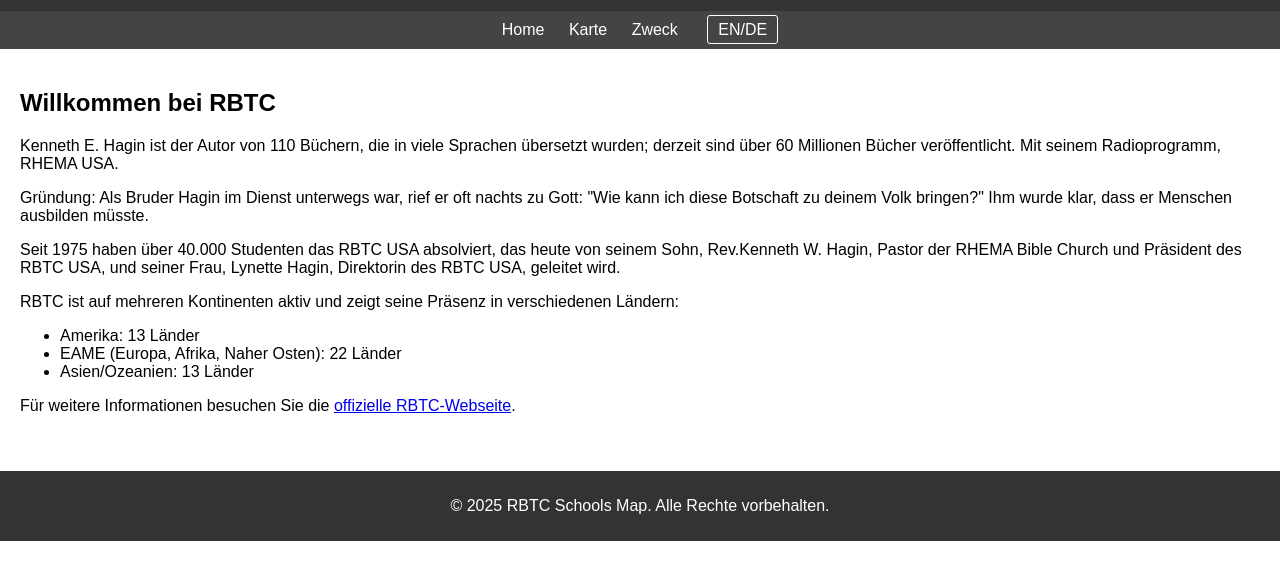
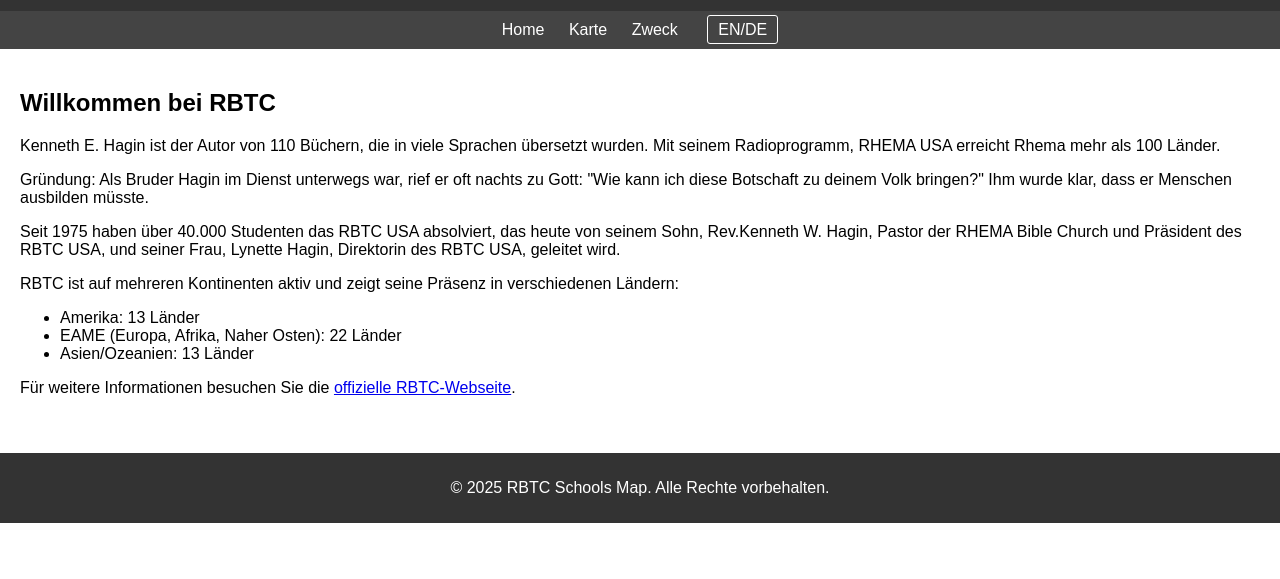
Before and after one commit to BeniB-code/RBTC-Worldmap, a plain HTML site: page index.html in a window 1280 px wide. Shown: the part 89-668 px from the top of the page. Drawn offline with nearby package versions, Linux system fonts and the light colour scheme; no server answers.

Commit message:
index.html aktualisieren

```diff
--- a/index.html
+++ b/index.html
@@ -145,7 +145,7 @@
     <div class="container">
         <div id="home" class="home-section active">
             <h2 data-i18n="welcome">Willkommen bei RBTC</h2>
-            <p data-i18n="intro">Kenneth E. Hagin ist der Autor von 110 Büchern, die in viele Sprachen übersetzt wurden; derzeit sind über 60 Millionen Bücher veröffentlicht. Mit seinem Radioprogramm, RHEMA USA.</p>
+            <p data-i18n="intro">Kenneth E. Hagin ist der Autor von 110 Büchern, die in viele Sprachen übersetzt wurden. Mit seinem Radioprogramm, RHEMA USA rreicht das RBTC über 100 Länder.</p>
             <p data-i18n="foundation">Gründung: Als Bruder Hagin im Dienst unterwegs war, rief er oft nachts zu Gott: "Wie kann ich diese Botschaft zu deinem Volk bringen?" Ihm wurde klar, dass er Menschen ausbilden müsste.</p>
             <p data-i18n="graduates">Seit 1975 haben über 40.000 Studenten das RBTC USA absolviert, das heute von seinem Sohn, Rev. Kenneth W. Hagin, Pastor der RHEMA Bible Church und Präsident des RBTC USA, und seiner Frau.</p>
             <p data-i18n="presence">RBTC ist auf mehreren Kontinenten aktiv und zeigt seine Präsenz in verschiedenen Ländern:</p>
@@ -208,7 +208,7 @@
                 "nav-map": "Karte",
                 "nav-about": "Zweck",
                 "welcome": "Willkommen bei RBTC",
-                "intro": "Kenneth E. Hagin ist der Autor von 110 Büchern, die in viele Sprachen übersetzt wurden; derzeit sind über 60 Millionen Bücher veröffentlicht. Mit seinem Radioprogramm, RHEMA USA.",
+                "intro": "Kenneth E. Hagin ist der Autor von 110 Büchern, die in viele Sprachen übersetzt wurden. Mit seinem Radioprogramm, RHEMA USA erreicht Rhema mehr als 100 Länder.",
                 "foundation": "Gründung: Als Bruder Hagin im Dienst unterwegs war, rief er oft nachts zu Gott: \"Wie kann ich diese Botschaft zu deinem Volk bringen?\" Ihm wurde klar, dass er Menschen ausbilden müsste.",
                 "graduates": "Seit 1975 haben über 40.000 Studenten das RBTC USA absolviert, das heute von seinem Sohn, Rev.Kenneth W. Hagin, Pastor der RHEMA Bible Church und Präsident des RBTC USA, und seiner Frau, Lynette Hagin, Direktorin des RBTC USA, geleitet wird.",
                 "presence": "RBTC ist auf mehreren Kontinenten aktiv und zeigt seine Präsenz in verschiedenen Ländern:",
@@ -235,7 +235,7 @@
                 "nav-map": "Map",
                 "nav-about": "About",
                 "welcome": "Welcome to RBTC",
-                "intro": "Kenneth E. Hagin is the author of 110 books, which have been translated into many languages; currently over 60 million books have been published. With its radio program, RHEMA USA.",
+                "intro": "Kenneth E. Hagin is the author of 110 books, which have been translated into many languages. With its radio program, RHEMA USA reaches out to more than 100 nations.",
                 "foundation": "Foundation: As Brother Hagin traveled in ministry, many times he would cry out to God in the night, \"How can I get this message out to Your people?\" It began to dawn on him that he would have to train men.",
                 "graduates": "Since 1975 over 40,000 students have graduated from RBTC USA, which today is run by his son, Rev. Kenneth W. Hagin, Pastor of RHEMA Bible Church and President of RBTC USA and his wife, Lynette Hagin, Director of RBTC USA.",
                 "presence": "RBTC is active on multiple continents, showcasing its presence in various countries:",
```
